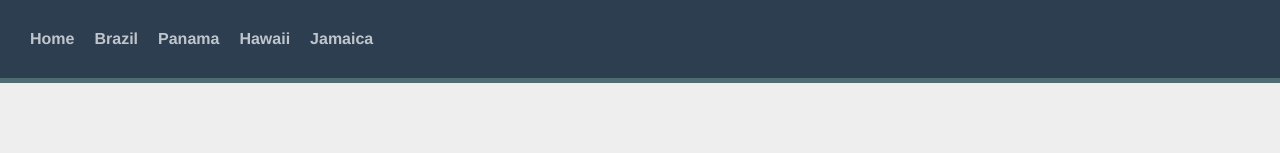
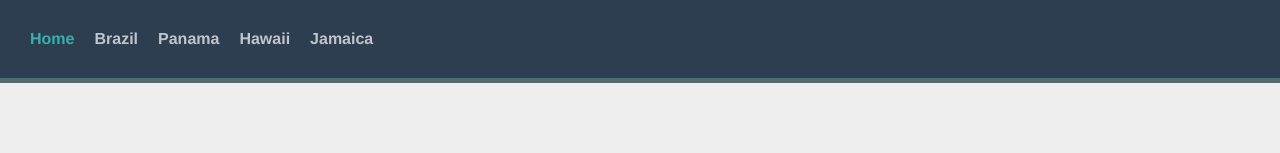
Before and after one commit to kiraGit67/vue-school-travel-app, a Vue app: page / in a window 1280 px wide. Shown: the top 153 px of the page. Built offline with nearby package versions, Linux system fonts and the light colour scheme.

Commit message:
adds special styling to #nav .vue-school-active-link

```diff
--- a/src/components/TheNavigation.vue
+++ b/src/components/TheNavigation.vue
@@ -27,3 +27,9 @@ export default {
   },
 };
 </script>
+
+<style lang="css">
+#nav .vue-school-active-link {
+  color: turquoise;
+}
+</style>
```
